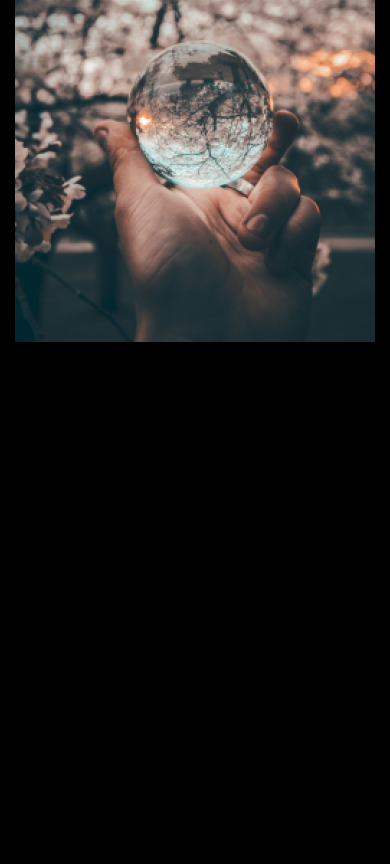
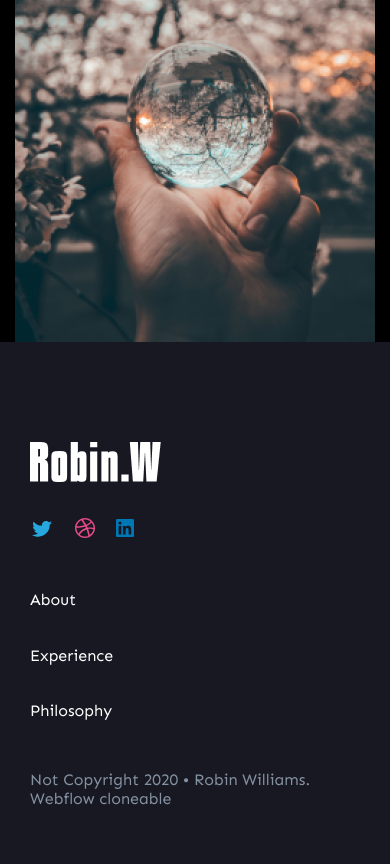
Before and after one commit to TaperoOO5536/Robin.W, a plain HTML site: page index.html in a window 390 px wide. Shown: the part 2370-3234 px from the top of the page. Before the commit the page ends 2712 px from the top, so only its background shows below. Drawn offline with Linux system fonts and the light colour scheme.

Commit message:
project ended

```diff
--- a/css/style.css
+++ b/css/style.css
@@ -142,8 +142,11 @@ header {
 /* philosophy section */
 
 .philosophy {
+   height: 600px;
+}
+
+.philosophy-back {
    background-color: #fff3e4;
-   height: 600px;
 }
 
 .philosophy-all {
@@ -183,6 +186,52 @@ header {
 .philosophy-image-small,
 .philosophy-image-smallest {
    display: none;
+}
+
+/* footer */
+
+footer {
+   background-color: #181823;
+   height: 422px;
+}
+
+.footer-text {
+   font-size: 16px;
+   color: #8491a0;
+}
+
+.footer-menu {
+   height: 130px;
+   display: flex;
+   flex-direction: column;
+   justify-content: space-between;
+}
+
+.footer-menu-item {
+   font-size: 16px;
+   color: white;
+}
+
+.footer {
+   height: 322px;
+   padding-top: 100px;
+   padding-left: 70px;
+   display: flex;
+   flex-direction: column;
+   justify-content: space-between;
+   width: 60%;
+}
+
+.footer-icons {
+   width: 104px;
+   display: flex;
+   justify-content: space-between;
+   margin-top: 30px;
+}
+
+.footer-top {
+   display: flex;
+   justify-content: space-between;
 }
 
 @media screen and (max-width: 1440px) {
@@ -301,6 +350,10 @@ header {
 
    .philosophy {
       background-color: black;
+      height: 900px;
+      display: flex;
+      flex-direction: column;
+      align-items: center;
    }
 
    .philosophy-image-small {
@@ -329,4 +382,29 @@ header {
    .philosophy-main {
       margin: 0 30px;
    }
+
+   .philosophy-link {
+      margin-left: 30px;
+      margin-bottom: 50px;
+   }
+
+   /* footer */
+
+   footer {
+      height: 522px;
+   }
+
+   .footer {
+      width: 100%;
+      padding-left: 30px;
+      padding-right: 30px;
+   }
+
+   .footer-top {
+      flex-direction: column;
+   }
+
+   .footer-menu {
+      margin: 50px 0;
+   }
 }
--- a/index.html
+++ b/index.html
@@ -75,6 +75,7 @@
          </div>
       </section>
       <section class="philosophy">
+         <div class="philosophy-back">
             <div class="conteiner">
                <div class="philosophy-all">
                   <div class="philosophy-left">
@@ -89,10 +90,33 @@
                      <a href="#" class="philosophy-link">More about me</a>
                   </div>
                   <img src="img/Rectangle 39-small.png" class="philosophy-image-small" />
-               <img src="img/Rectangle 39-smallest.png" class="philosophy-image-smallest" />
                   <img src="img/Rectangle 39.png" class="philosophy-image" />
                </div>
             </div>
+         </div>
+         <img src="img/Rectangle 39-smallest.png" class="philosophy-image-smallest" />
       </section>
+      <footer>
+         <div class="conteiner">
+            <div class="footer">
+               <div class="footer-top">
+                  <div class="footer-images">
+                     <img src="img/Vector-footer.png" class="footer-logo" />
+                     <div class="footer-icons">
+                        <img src="img/Twitter Logo 1.svg" />
+                        <img src="img/Vector (1).svg" />
+                        <img src="img/Vector (2).svg" />
+                     </div>
+                  </div>
+                  <div class="footer-menu">
+                     <p class="footer-menu-item">About</p>
+                     <p class="footer-menu-item">Experience</p>
+                     <p class="footer-menu-item">Philosophy</p>
+                  </div>
+               </div>
+               <p class="footer-text">Not Copyright 2020 • Robin Williams. Webflow cloneable</p>
+            </div>
+         </div>
+      </footer>
    </body>
 </html>
```
Also changed, not shown: img/Twitter Logo 1.svg (added), img/Vector (1).svg (added), img/Vector (2).svg (added), img/Vector-footer.png (added). Lines whose indentation alone changed are shown as unchanged.
